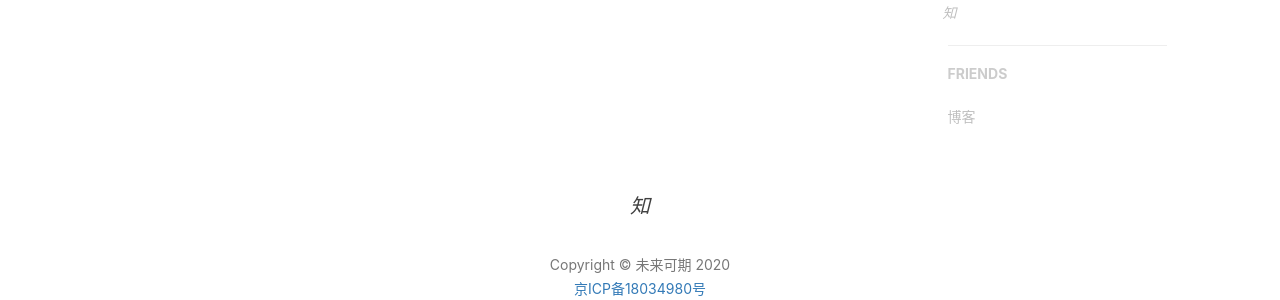
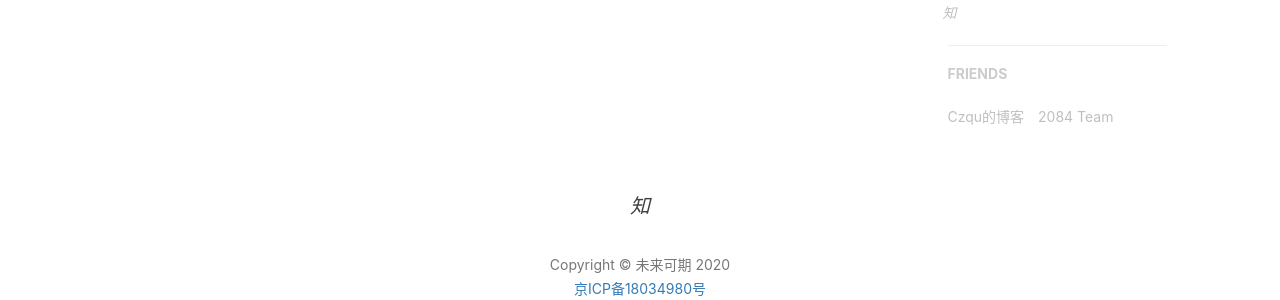
Before and after one commit to ryan1153/ryan1153.github.io, a Jekyll site: the page built from index.html, in a window 1280 px wide. Shown: the part 902-1202 px from the top of the page. Built offline with Jekyll 4.4.1, drawn with Linux system fonts in a browser that asks for light colours; the list of posts is cut into pages by our own code; comment, search, counter and statistics services are not loaded.

Commit message:
添加友情链接

```diff
--- a/_config.yml
+++ b/_config.yml
@@ -108,7 +108,12 @@ friends: [
     #     title: "Su",
     #     href: "http://su.gallery/"
     # },{
-        title: "博客",
+        title: "Czqu的博客",
         href: "https://czqu.xyz/"
+    },
+       {
+
+        title: "2084 Team",
+        href: "https://2084.xiyuan.ren/"
     }
 ]
```
